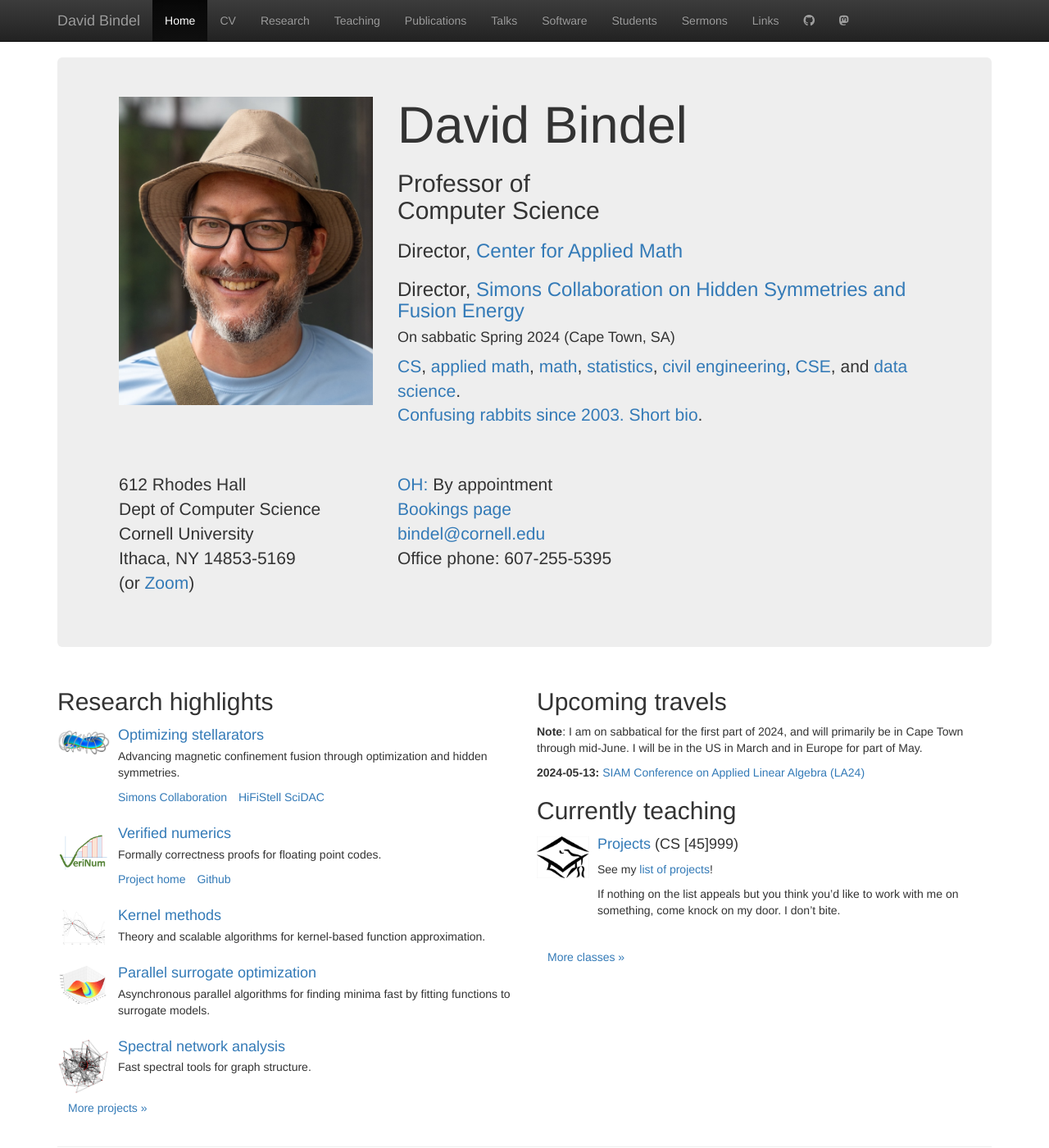
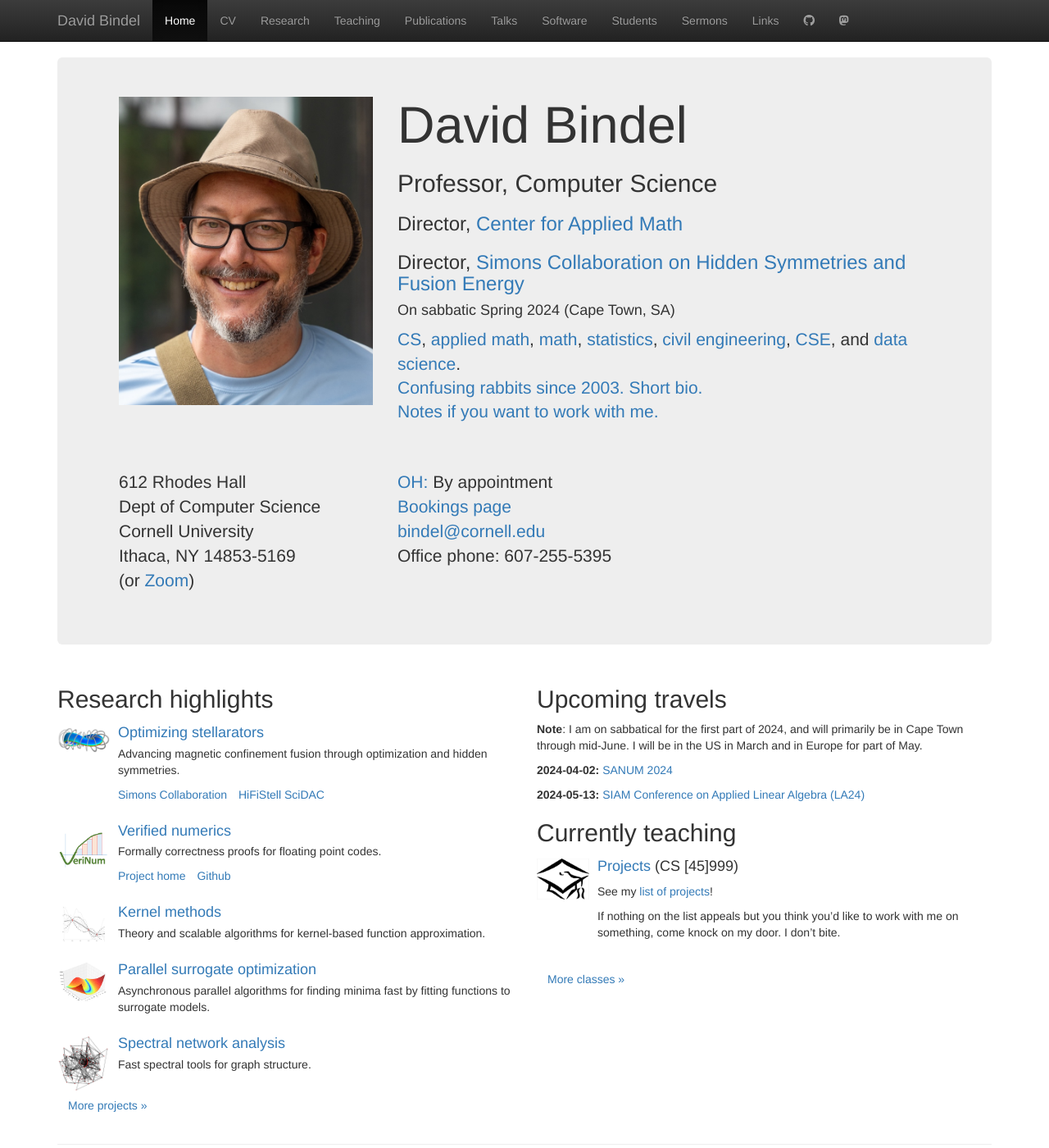
Before and after one commit to dbindel/cornell_web, a Jekyll site: the page built from index.html, in a window 1280 px wide and 1400 px high. Shown: the whole window at 82% size. Built offline with Jekyll 4.4.1, drawn with Linux system fonts in a browser that asks for light colours; nearby versions of some CDN libraries.

Commit message:
Misc updates.

```diff
--- a/_data/students.yml
+++ b/_data/students.yml
@@ -927,11 +927,6 @@
     field: Computer Science
   -
     degree: phd
-    last: Wan
-    first: Jiayue
-    field: Operations Research
-  -
-    degree: phd
     last: Wang
     first: Junxiong
     field: Computer Science
--- a/_data/travel.yml
+++ b/_data/travel.yml
@@ -218,6 +218,10 @@
   text: "Simons Hidden Symmetries Annual Meeting"
   url: https://www.simonsfoundation.org/event/simons-collaboration-on-hidden-symmetries-and-fusion-energy-annual-meeting-2024/
 -
+  date: 2024-04-02
+  text: "SANUM 2024"
+  url: https://sanum.github.io/index.html
+-
   date: 2024-05-13
   text: "SIAM Conference on Applied Linear Algebra (LA24)"
   url: https://www.siam.org/conferences/cm/conference/la24
--- a/_includes/dbindel_head.html
+++ b/_includes/dbindel_head.html
@@ -6,7 +6,7 @@
     </div>
     <div class="col-xs-9 col-sm-8 col-md-8 col-lg-8">
       <h1 class="media-heading">David Bindel</h1>
-      <h2>Professor of<br/> Computer Science</h2>
+      <h2>Professor, Computer Science</h2>
       <h3>Director,
           <a href="http://www.cam.cornell.edu/">Center for Applied Math</a></h3>
       <h3>Director,
@@ -25,7 +25,8 @@
       and
       <a href="https://stat.cornell.edu/academics/phd-minor-data-science">data science</a>.<br/>
       <a href="bunny.html">Confusing rabbits since 2003.</a>
-      <a href="bio">Short bio</a>.
+      <a href="bio">Short bio.</a><br/>
+      <a href="work_with_me.html">Notes if you want to work with me.</a>
       </p>
 
     </div>
```
